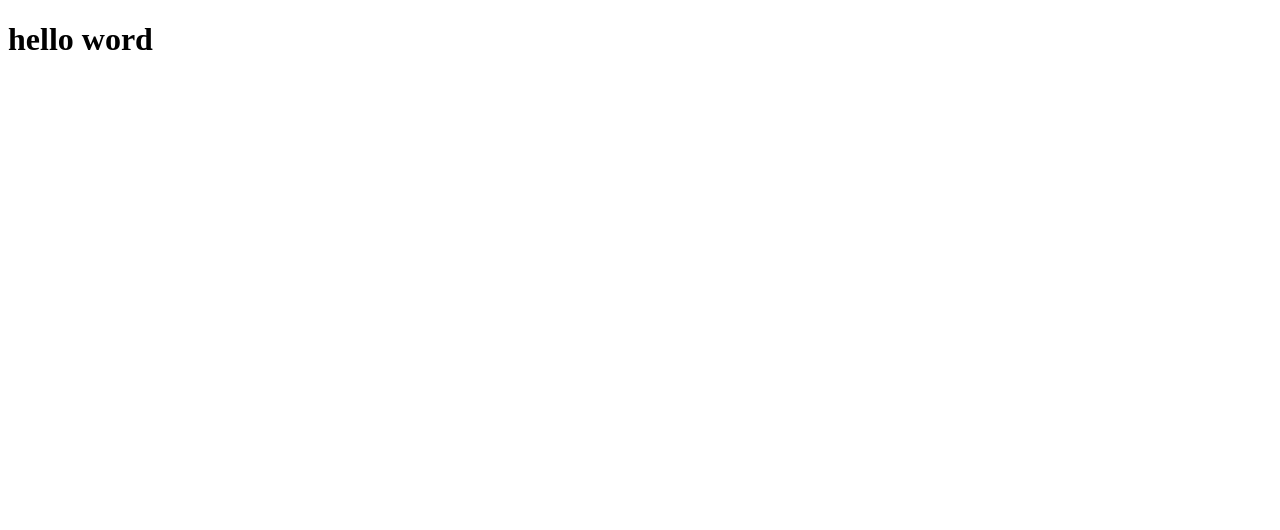
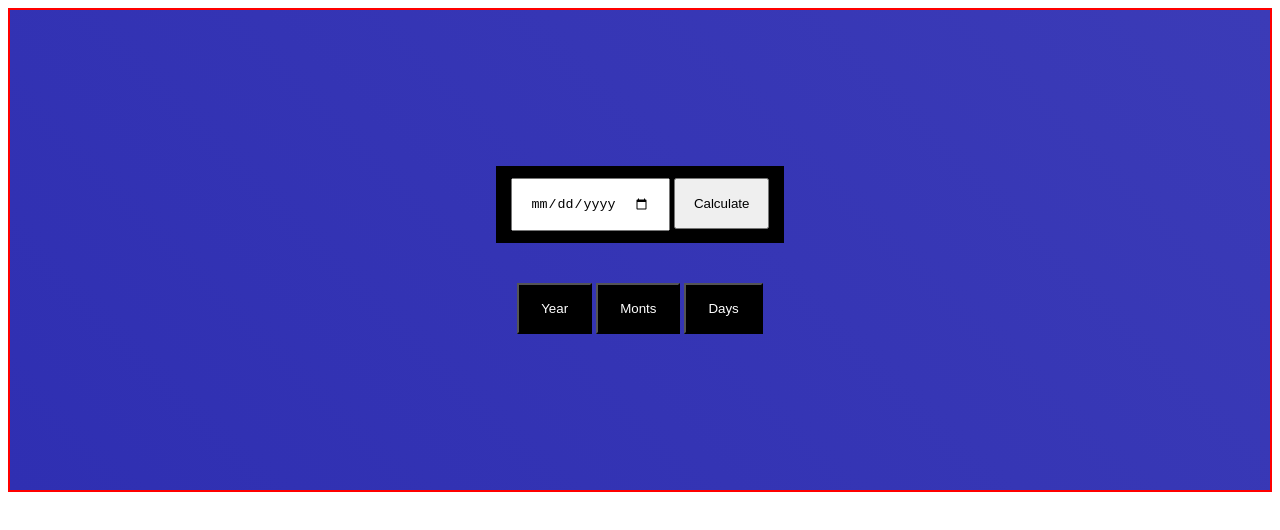
Before and after one commit to Usama-khanx/classTask-05, a plain HTML site: page index.html in a window 1280 px wide. Drawn offline with Linux system fonts and the light colour scheme.

Commit message:
adds a style to a buttons and input field

```diff
--- a/index.html
+++ b/index.html
@@ -4,8 +4,22 @@
     <meta charset="UTF-8">
     <meta name="viewport" content="width=device-width, initial-scale=1.0">
     <title>Document</title>
+    <link rel="stylesheet" href="./style/style.css">
 </head>
 <body>
-    <h1>hello word</h1>
+   <div class="container">
+    <div class="showDAte">
+
+        <input type="date">
+        <button class="calculate">Calculate</button>
+    </div>
+
+
+    <div class="showFigures">
+        <button>Year</button>
+        <button>Monts</button>
+        <button>Days</button>
+    </div>
+   </div>
 </body>
 </html>
--- /dev/null
+++ b/style/style.css
@@ -0,0 +1,36 @@
+.container{
+    border: 2px solid red;
+
+    display: flex;
+    flex-direction: column;
+    align-items: center;
+    justify-content: center;
+    height: 60vh;
+    gap: 40px;
+    background: linear-gradient(45deg, rgb(47, 47, 178),rgb(59, 59, 183));
+}
+
+.showDAte{
+
+    padding: 12px 15px;
+    background-color: black;
+
+}
+
+.showDAte > button{
+    padding: 16px 18px;
+}
+
+.showFigures > button{
+    background-color: black;
+    color: white;
+    padding: 16px 22px;
+}
+
+button{
+    padding: 12px 16px;
+}
+input{
+    padding: 16px 18px;
+
+}
```
